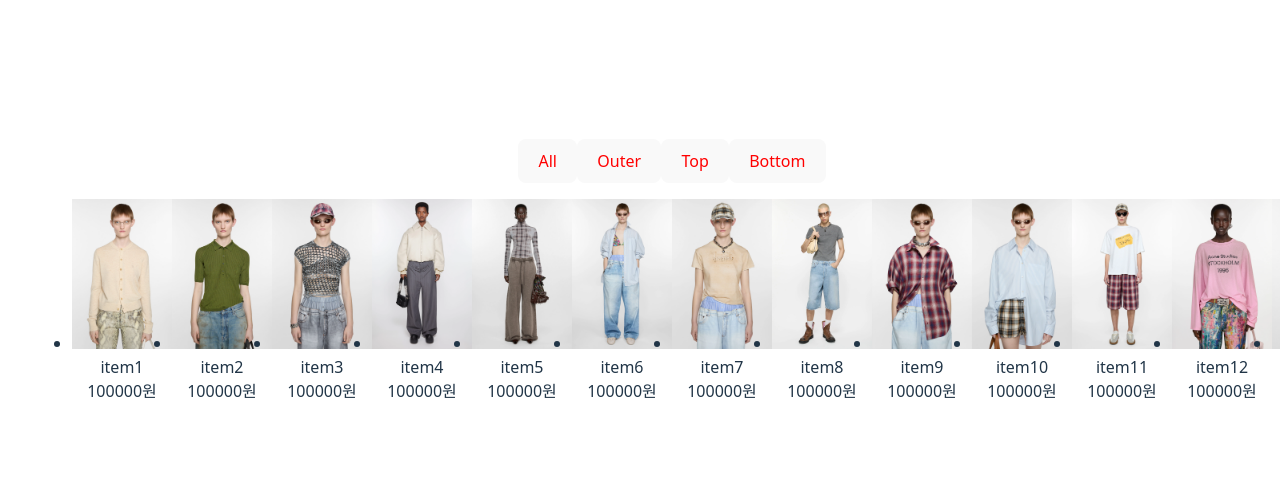
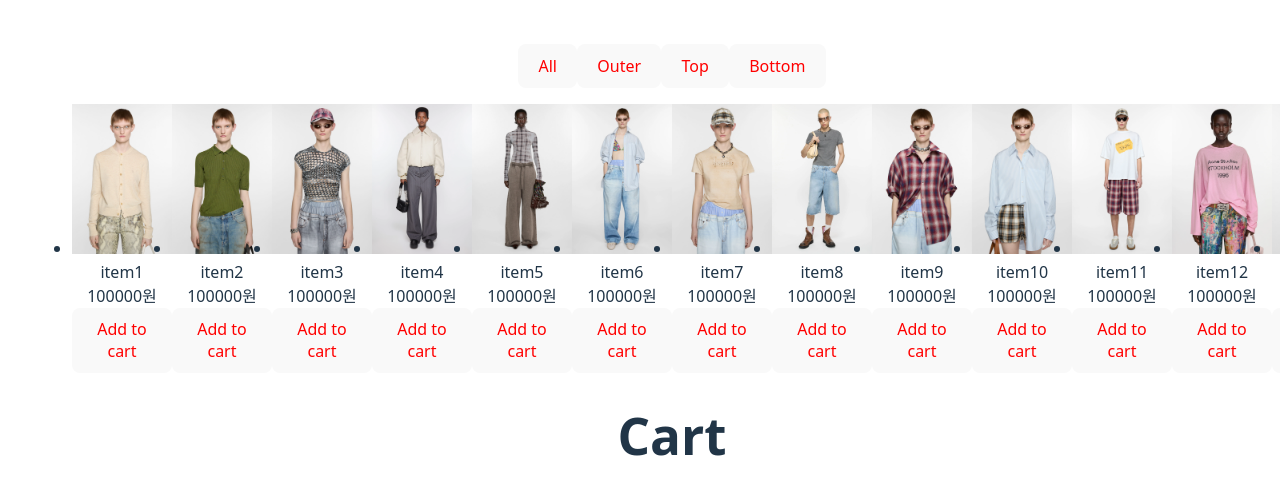
Before and after one commit to dongyeon23/react-shop, a React (Vite) app: page / in a window 1280 px wide. Shown: the part 121-616 px from the top of the page. Built offline with nearby package versions, Linux system fonts and the light colour scheme.

Commit message:
Add item to cart

```diff
--- a/src/App.jsx
+++ b/src/App.jsx
@@ -1,11 +1,17 @@
 import './App.scss'
 import { Tabs } from './components/tabs'
+import { Cart } from './components/cart'
+import { useState } from 'react'
+useState
 
 
 function App() {
+  const [cart, setCart] = useState([])
+
   return (
     <>
-      <Tabs />
+      <Tabs cart={cart} setCart={setCart}/>
+      <Cart cart={cart} setCart={setCart}/>
     </>
   )
 }
--- /dev/null
+++ b/src/components/cart.jsx
@@ -0,0 +1,25 @@
+export function Cart({ cart }) {
+    return (
+        <>
+            <h1>Cart</h1>
+            <ul>
+                {cart.map((item) => (
+                    <CartItem key={item.id} addedItem={item} />
+                ))}
+            </ul>
+        </>
+    );
+}
+function CartItem({ addedItem }) {
+    return (
+        <>
+            <li className="item">
+                <img width={100} src={addedItem.img} />
+                <section>
+                    <div>{addedItem.name}</div>
+                    <div>{addedItem.price}원</div>
+                </section>
+            </li>
+        </>
+    )
+}
--- a/src/components/item.jsx
+++ /dev/null
@@ -1,11 +0,0 @@
-export function Item({item}) {
-    return (
-        <li className="item">
-            <img width={100} src={item.img} />
-            <section>
-                <div>{item.name}</div>
-                <div>{item.price}원</div>
-            </section>
-        </li>
-    )
-}
--- a/src/components/itemList.jsx
+++ /dev/null
@@ -1,12 +0,0 @@
-import { Item } from "./item"
-
-export function ItemList({filterdItems}) {
-    return (
-        <>
-            <ul>
-            {filterdItems.map((item) => (<Item key={item.id} item={item} />
-            ))}
-            </ul>
-        </>
-    )
-}
--- /dev/null
+++ b/src/components/tabItem.jsx
@@ -0,0 +1,29 @@
+import { items } from "../assets/data"
+
+
+export function TabItemList({filterdItems, setCart}) {
+    return (
+        <>
+            <ul>
+            {filterdItems.map((item) => (<TabItem key={item.id} item={item} setCart={setCart} />
+            ))}
+            </ul>
+        </>
+    )
+}
+function TabItem({item, setCart}) {
+
+    const handleAddToCart = ()=> {
+        setCart((prevCart) => [...prevCart, item])
+    }
+    return (
+        <li className="item">
+            <img width={100} src={item.img} />
+            <section>
+                <div>{item.name}</div>
+                <div>{item.price}원</div>
+            </section>
+            <button onClick={handleAddToCart}>Add to cart</button>
+        </li>
+    )
+}
--- a/src/components/tabs.jsx
+++ b/src/components/tabs.jsx
@@ -1,9 +1,9 @@
 import { useState } from "react"
 import {items} from "../assets/data"
-import { ItemList } from "./itemList"
+import { TabItemList } from "./tabItem"
 
 
-export function Tabs() {
+export function Tabs( {setCart} ) {
     const [tabs, setTabs] = useState("all")
     const filterdItems =
     tabs === "all" ? items:items.filter((item)=>item.category === tabs)
@@ -16,7 +16,7 @@ export function Tabs() {
             <button onClick={()=>setTabs("top")}>Top</button>
             <button onClick={()=>setTabs("bottom")}>Bottom</button>
         </div>
-        <ItemList filterdItems={filterdItems} />
+        <TabItemList filterdItems={filterdItems} setCart={setCart}/>
     </>
     )
 }
```
